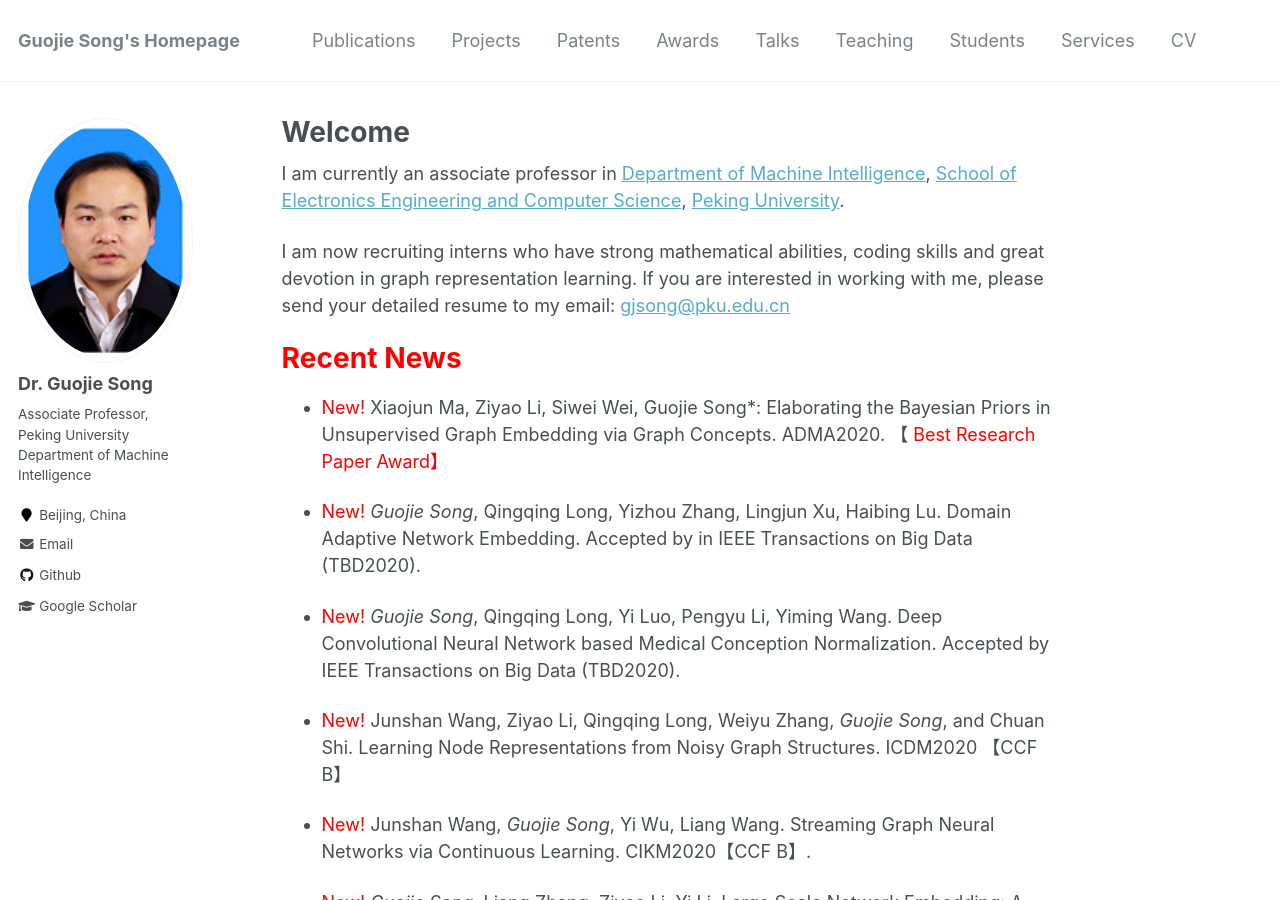
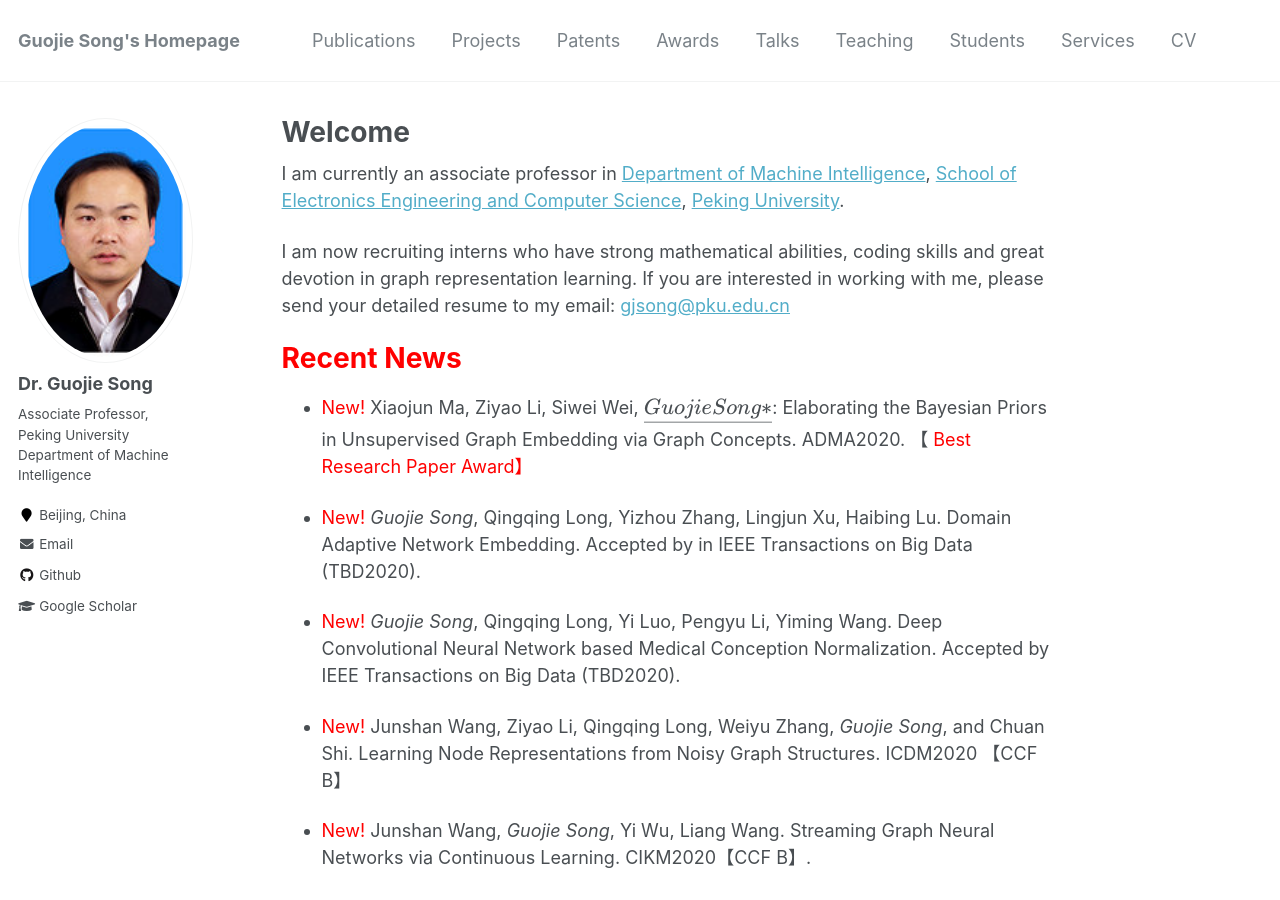
Before and after one commit to gjsong-pku/gjsong-pku.github.io, a Jekyll site: the page built from _pages/about.md, in a window 1280 px wide and 900 px high. Built offline with Jekyll 4.4.1, drawn with Linux system fonts in a browser that asks for light colours; formulas are drawn with MathJax 3.

Commit message:
Update about.md

```diff
--- a/_pages/about.md
+++ b/_pages/about.md
@@ -15,7 +15,7 @@ I am now recruiting interns who have strong mathematical abilities, coding skill
 
 <span style='color:red'>Recent News</span>
 ======
-- <span style="color:red">New!</span> Xiaojun Ma, Ziyao Li, Siwei Wei, Guojie Song*: Elaborating the Bayesian Priors in Unsupervised Graph Embedding via Graph Concepts. ADMA2020. 【<span style="color:red"> Best Research Paper Award】
+- <span style="color:red">New!</span> Xiaojun Ma, Ziyao Li, Siwei Wei, $\underline{Guojie Song*}$: Elaborating the Bayesian Priors in Unsupervised Graph Embedding via Graph Concepts. ADMA2020. 【<span style="color:red"> Best Research Paper Award】
 
 - <span style="color:red">New!</span> *Guojie Song*, Qingqing Long, Yizhou Zhang, Lingjun Xu, Haibing Lu. Domain Adaptive Network Embedding. Accepted by in IEEE Transactions on Big Data (TBD2020).
 
```
